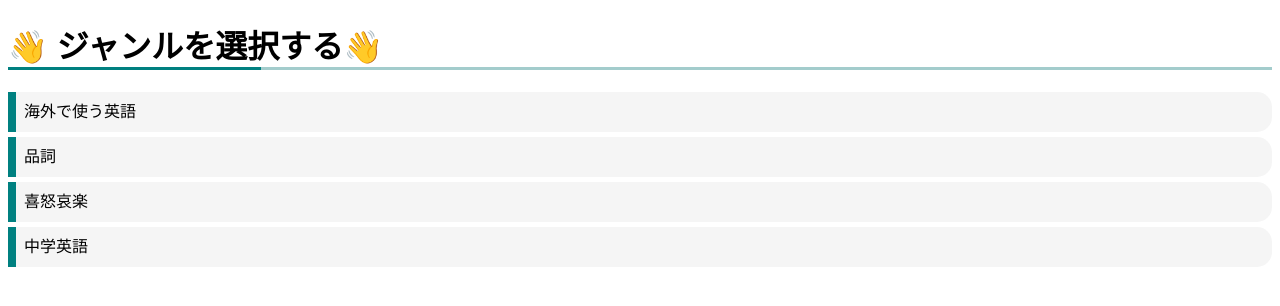
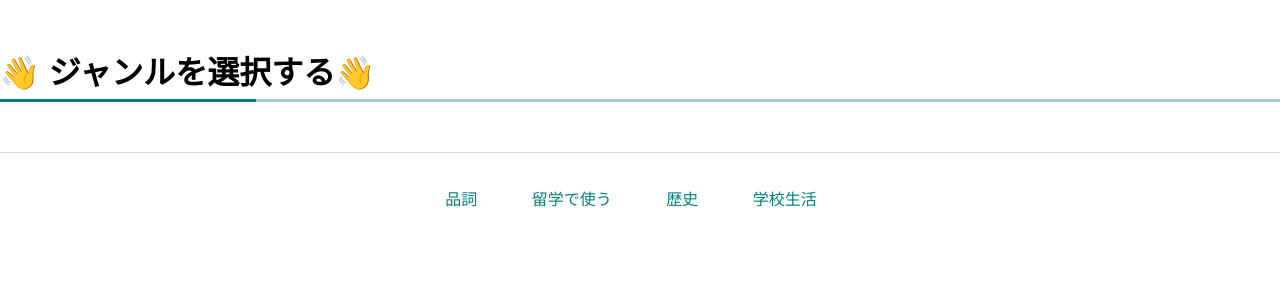
Before and after one commit to YoshikiKubotani/wordapp, a Django app: page /quiz/genra in a window 1280 px wide. Shown: the top 306 px of the page. Run offline with Django 4.2, Linux system fonts and the light colour scheme.

Commit message:
:sparkles: Update front-end files for the genra page

```diff
--- a/src/quiz/static/quiz/styles/genra.css
+++ b/src/quiz/static/quiz/styles/genra.css
@@ -1,6 +1,7 @@
 h1 {
   border-bottom: solid 3px #a3cccc  ;
   position: relative;
+  color: black
 }
 
 h1:after {
@@ -11,23 +12,69 @@ h1:after {
   bottom: -3px;
   width: 20%;
 }
-ul, ol {
-  padding: 0;
-  position: relative;
+
+body {
+  font-family: 'Hiragino Kaku Gothic ProN','ヒラギノ角ゴ ProN W3','Arial',sans-serif;
+/*   max-width: 400px; */
+  margin: 3rem auto 0;
+  line-height: 1.6;
+  color: #008080;
 }
 
-ul li, ol li {
-  color: black;
-  border-left: solid 8px #008080;/*左側の線*/
-  background: whitesmoke;/*背景色*/
-  margin-bottom: 5px;/*下のバーとの余白*/
-  line-height: 1.5;
-  border-radius: 0 15px 15px 0;/*右側の角だけ丸く*/
-  padding: 0.5em;
-  list-style-type: none!important;
+fieldset {
+  border: none;
+  padding: 0;
+  margin: 0;
+  text-align: center;
 }
 
-body
-{
-  font-family: 'Hiragino Kaku Gothic ProN','ヒラギノ角ゴ ProN W3','Arial',sans-serif;
+
+p {
+  margin: 0 0 1.6rem;
+  padding-bottom: 0.2rem;
+  border-bottom: 1px solid #ddd;
 }
+
+.radio-inline__input {
+    clip: rect(1px, 1px, 1px, 1px);
+    position: absolute !important;
+}
+
+.radio-inline__label {
+    display: inline-block;
+    padding: 0.5rem 1rem;
+    margin-right: 18px;
+    border-radius: 3px;
+    transition: all .2s;
+}
+
+.radio-inline__input:checked + .radio-inline__label {
+    background: #008080;
+    color: #fff;
+    text-shadow: 0 0 1px rgba(0,0,0,.7);
+}
+
+.radio-inline__input:focus + .radio-inline__label {
+    outline-color: #4D90FE;
+    outline-offset: -2px;
+    outline-style: auto;
+    outline-width: 5px;
+}
+
+.for-pc {
+  display:block;
+}
+
+.for-sp {
+  display:none;
+  max-width: 400px;
+}
+
+.for-sp-h1{
+  text-align: center;
+}
+
+@media only screen and (max-width : 767px){
+  .for-pc { display:none; }
+  .for-sp { display:block; }
+}
--- a/src/quiz/templates/quiz/genra.html
+++ b/src/quiz/templates/quiz/genra.html
@@ -7,13 +7,50 @@
     <title>英単語アプリ</title>
 </head>
 <div id="app">
-    <h1>👋 ジャンルを選択する👋</h1>
-    <ul>
-        <li>海外で使う英語</li>
-        <li>品詞</li>
-        <li>喜怒哀楽</li>
-        <li>中学英語</li>
-    </ul>
+    <div class="for-pc">
+        <h1>👋 ジャンルを選択する👋</h1><p>&nbsp;</p>
+        <fieldset>
+            <input id="品詞" class="radio-inline__input" type="radio" name="accessible-radio" value="中3" checked="checked"/>
+            <label class="radio-inline__label" for="品詞">
+                品詞
+            </label>
+            <input id="留学で使う" class="radio-inline__input" type="radio" name="accessible-radio" value="高1"/>
+            <label class="radio-inline__label" for="留学で使う">
+                留学で使う
+            </label>
+            <input id="歴史" class="radio-inline__input" type="radio" name="accessible-radio" value="歴史"/>
+            <label class="radio-inline__label" for="歴史">
+                歴史
+            </label>
+            <input id="学校生活" class="radio-inline__input" type="radio" name="accessible-radio" value="学校生活"/>
+            <label class="radio-inline__label" for="学校生活">
+                学校生活
+            </label>
+        </fieldset>
+    </div>
+
+    <div class="for-sp">
+        <h1 class="for-sp-h1" >👋 ジャンルを選択する👋</h1><p>&nbsp;</p>
+        <fieldset>
+            <input id="品詞" class="radio-inline__input" type="radio" name="accessible-radio" value="中3" checked="checked"/>
+            <label class="radio-inline__label" for="品詞">
+                品詞
+            </label>
+            <input id="留学で使う" class="radio-inline__input" type="radio" name="accessible-radio" value="高1"/>
+            <label class="radio-inline__label" for="留学で使う">
+                留学で使う
+            </label>
+            <input id="歴史" class="radio-inline__input" type="radio" name="accessible-radio" value="歴史"/>
+            <label class="radio-inline__label" for="歴史">
+                歴史
+            </label>
+            <input id="学校生活" class="radio-inline__input" type="radio" name="accessible-radio" value="学校生活"/>
+            <label class="radio-inline__label" for="学校生活">
+                学校生活
+            </label>
+        </fieldset>
+    </div>
+
 </div>
 <body>
     <script src="https://unpkg.com/vue@next"></script>
```
